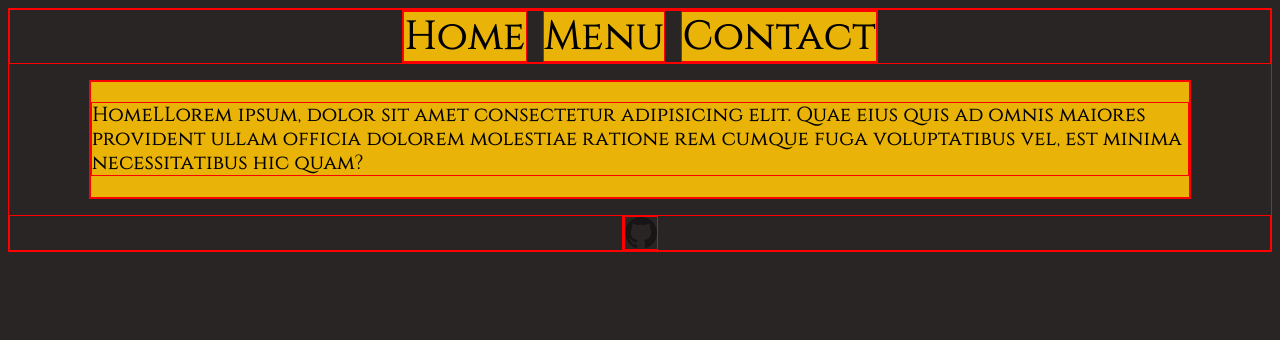
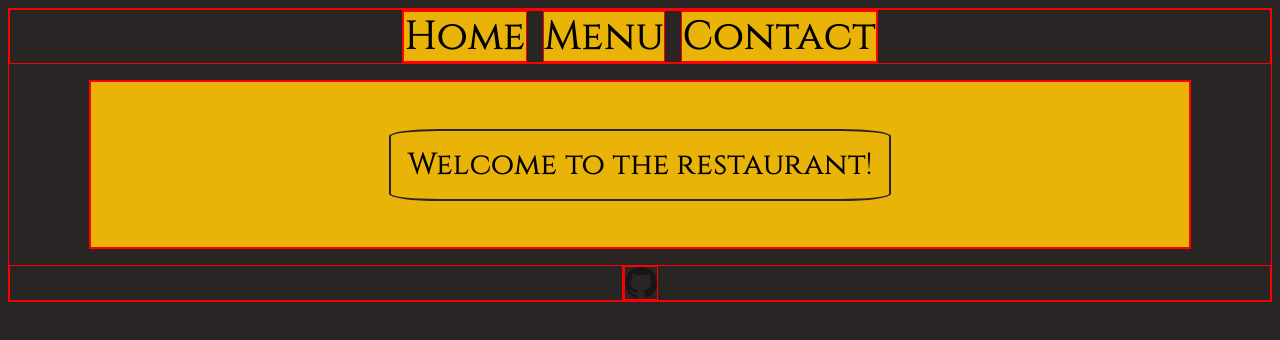
Before and after one commit to giovanniPepi/restaurant_JS, a website built with webpack: page src/index.html in a window 1280 px wide. Both pictures are taken after a click on the element "Home". Built offline with nearby package versions, Linux system fonts and the light colour scheme.

Commit message:
Update homeloader content

```diff
--- a/src/contactLoader.js
+++ b/src/contactLoader.js
@@ -8,7 +8,7 @@ const contactLoader = () => {
 
   const para1 = document.createElement('p');
   const menuContainer = document.createElement('div');
-  menuContainer.setAttribute('class', 'homeContainer');
+  menuContainer.setAttribute('class', 'menuContainer');
   para1.textContent = "contactLorem ipsum, dolor sit amet consectetur adipisicing elit. Quae eius quis ad omnis maiores provident ullam officia dolorem molestiae ratione rem cumque fuga voluptatibus vel, est minima necessitatibus hic quam?";
 
   menuContainer.appendChild(para1);
--- a/src/homeLoader.js
+++ b/src/homeLoader.js
@@ -7,9 +7,10 @@ const homeLoader = () => {
   const footer = document.querySelector(".footer");
 
   const para1 = document.createElement('p');
+  para1.setAttribute('class', 'para1');
   const menuContainer = document.createElement('div');
-  menuContainer.setAttribute('class', 'homeContainer');
-  para1.textContent = "HomeLLorem ipsum, dolor sit amet consectetur adipisicing elit. Quae eius quis ad omnis maiores provident ullam officia dolorem molestiae ratione rem cumque fuga voluptatibus vel, est minima necessitatibus hic quam?";
+  menuContainer.setAttribute('class', 'menuContainer');
+  para1.textContent = "Welcome to the restaurant!";
 
   menuContainer.appendChild(para1);
   main.appendChild(menuContainer);
--- a/src/menuTabLoader.js
+++ b/src/menuTabLoader.js
@@ -8,7 +8,7 @@ const menuTabLoader = () => {
 
   const para1 = document.createElement('p');
   const menuContainer = document.createElement('div');
-  menuContainer.setAttribute('class', 'homeContainer');
+  menuContainer.setAttribute('class', 'menuContainer');
   para1.textContent = "menuLorem ipsum, dolor sit amet consectetur adipisicing elit. Quae eius quis ad omnis maiores provident ullam officia dolorem molestiae ratione rem cumque fuga voluptatibus vel, est minima necessitatibus hic quam?";
 
   menuContainer.appendChild(para1);
--- a/src/style.css
+++ b/src/style.css
@@ -4,6 +4,7 @@
   font-weight: 600;
   font-style: normal;
 }
+
 :root {
   --fontSize: calc(1vh + .5vw + 6px);
   --fontSizeTabs: calc(2*(var(--fontSize)));
@@ -11,6 +12,7 @@
   font-family: 'Constatine';
   --background1: #292524;
   --background2: #EAB308;
+  --myPadding: 1rem;
 }
 body *{
   border: .1px solid red;
@@ -52,6 +54,19 @@ body {
 #logo {
   height: 2rem;
 }
-.homeContainerHeader {
+.menuContainer {
+  padding: var(--myPadding);
+}
+.menuContainer {
+  display: flex;
+  flex-direction: column;
+  gap: 1rem;
+  align-items: center;
+  justify-content: center;
+}
+.para1 {
+  border: 2px solid var(--background1);
+  border-radius: 10%;
+  padding: var(--myPadding);
   font-size: var(--fontSizeMiddle);
 }
```
